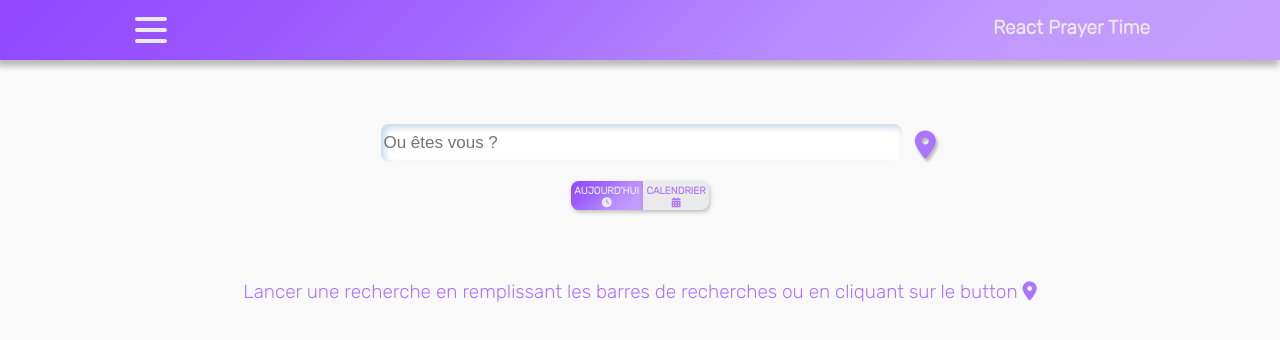
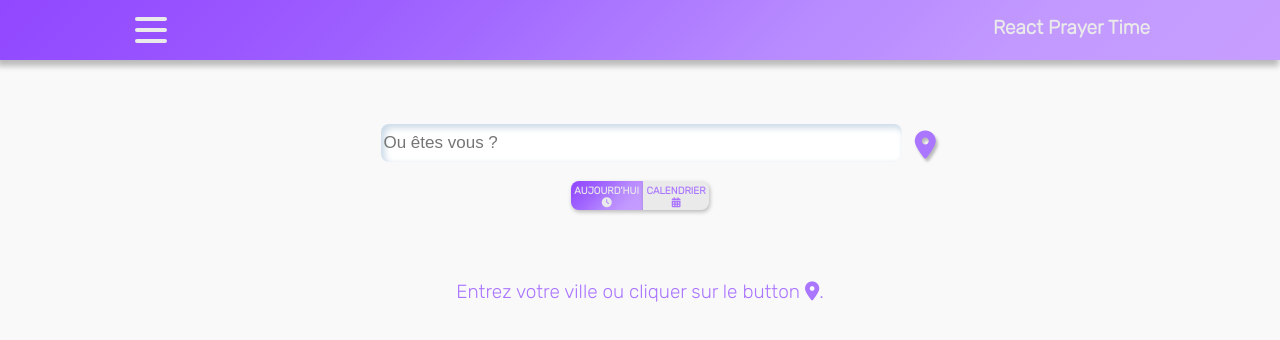
Before and after one commit to Lhourquin/Repo-Developpement-React-Prayer-Times, a React (Create React App) app: page / in a window 1280 px wide. Shown: the top 340 px of the page. Built offline with nearby package versions, Linux system fonts and the light colour scheme; no server answers.

Commit message:
change instruction and add condition in navbartodayandmouth component

```diff
--- a/src/components/Homepage-components/navbar-today-mounth/NavBarTodayAndMounth.js
+++ b/src/components/Homepage-components/navbar-today-mounth/NavBarTodayAndMounth.js
@@ -12,7 +12,7 @@ const NavBarTodayAndMounth = () => {
         <ul className="NavBarTodayAndMounth__nav__ul">
           <li
             className={
-              Location.pathname == "/"
+              Location.pathname == "/" || Location.pathname == "/index.html"
                 ? "NavBarTodayAndMounth__nav__ul__li--today currentComponent"
                 : "NavBarTodayAndMounth__nav__ul__li--today"
             }
--- a/src/components/Homepage-components/today-components/Today.js
+++ b/src/components/Homepage-components/today-components/Today.js
@@ -219,7 +219,7 @@ export const Today = ({
       {
         today.length === 0 ?
           <div
-          className="instruction">Lancer une recherche en remplissant les barres de recherches ou en cliquant sur le button <i className="fas fa-map-marker-alt localisation-marker" aria-hidden="true"></i></div>
+          className="instruction">Entrez votre ville ou cliquer sur le button <i className="fas fa-map-marker-alt localisation-marker" aria-hidden="true"></i>.</div>
           :
           <>
             <div
```
